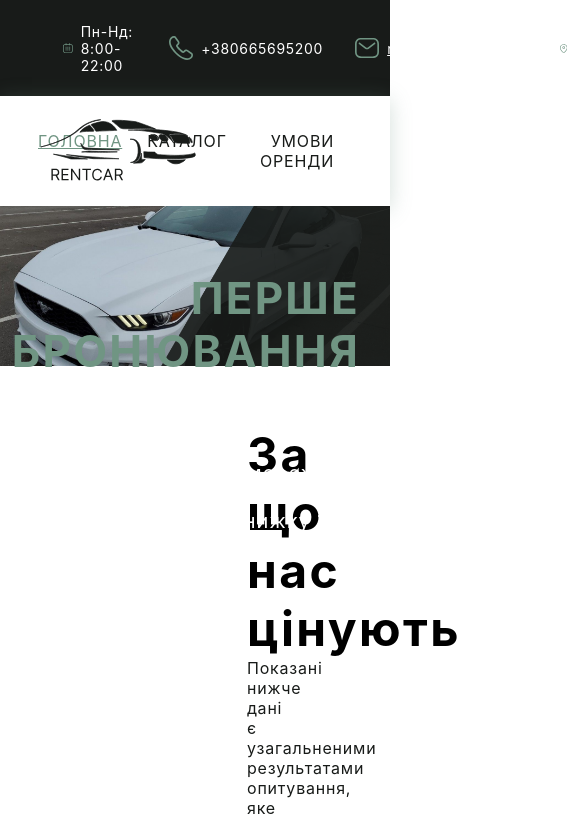
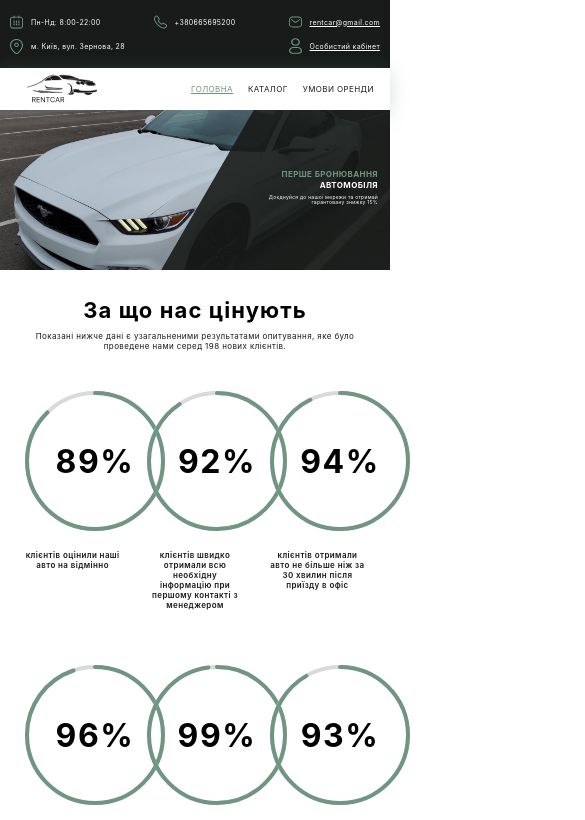
Before and after one commit to ks-ieremenko/cars, a React (Create React App) app: page / in a window 390 px wide. Shown: the top 820 px of the page, 585 px wide, since content can reach past the window. Built offline with nearby package versions, Linux system fonts and the light colour scheme.

Commit message:
add adaptive design

```diff
--- a/src/CarListPage/Car/Car.module.css
+++ b/src/CarListPage/Car/Car.module.css
@@ -3,7 +3,7 @@
 }
 
 .image {
-    width: 450px;
+    width: inherit;
 }
 
 .car h2 {
@@ -54,3 +54,69 @@
 .button:hover {
     background: rgba(112, 149, 131, 0.75);
 }
+
+@media screen and (max-width: 850px) {
+    .car {
+        width: 300px;
+    }
+
+    .car h2 {
+        font-size: 18px;
+    }
+
+    .iconsContainer {
+        gap: 2px;
+        justify-content: space-between;
+    }
+
+    .iconsContainer > div {
+        flex-basis: 30%;
+    }
+
+    .iconsContainer svg {
+        height: 18px;
+    }
+
+    .priceContainer {
+        column-gap: 10px;
+        font-size: 17px;
+        padding: 14px 0 21px 18px;
+    }
+
+    .priceContainer > p:last-child {
+        font-size: 14px;
+    }
+
+    .button {
+        font-size: 14px;
+        padding: 9px 0;
+    }
+}
+
+
+@media screen and (max-width: 450px) {
+    .car {
+        width: 250px;
+    }
+
+    .iconsContainer {
+        gap: 0;
+        justify-content: space-between;
+    }
+
+    .iconsContainer svg {
+        height: 16px;
+    }
+
+    .priceContainer {
+        font-size: 16px;
+    }
+
+    .priceContainer > p:last-child {
+        font-size: 12px;
+    }
+
+    .button {
+        font-size: 12px;
+    }
+}
--- a/src/CarListPage/Car/DescriptionIcon/DescriptionIcon.module.css
+++ b/src/CarListPage/Car/DescriptionIcon/DescriptionIcon.module.css
@@ -7,3 +7,9 @@
 .container svg {
     min-width: 33px;
 }
+
+@media screen and (max-width: 450px) {
+    .container {
+        gap: 0;
+    }
+}
--- a/src/CarListPage/CarListPage.module.css
+++ b/src/CarListPage/CarListPage.module.css
@@ -14,3 +14,26 @@
     margin-bottom: 70px;
     text-align: center;
 }
+
+@media screen and (max-width: 850px) {
+    .container {
+        font-size: 11px;
+        padding: 16px 16px 16px 31px;
+    }
+
+    .container h1 {
+        margin-bottom: 37px;
+    }
+}
+
+
+@media screen and (max-width: 450px) {
+    .container {
+        padding: 25px;
+    }
+
+    .container h1 {
+        margin-bottom: 20px;
+    }
+
+}
--- a/src/InfoPage/InfoPage.module.css
+++ b/src/InfoPage/InfoPage.module.css
@@ -22,3 +22,29 @@
 .link {
     color: #181B19;
 }
+
+@media screen and (max-width: 450px) {
+    .container {
+        padding: 28px 20px 110px 20px;
+    }
+
+    .container h1 {
+        margin-bottom: 14px;
+        font-size: 26px;
+    }
+
+    .container img {
+        max-width: 100%;
+    }
+
+    .carContainer {
+        flex-direction: column;
+    }
+
+    .carContainer p, .carContainer ol, .carContainer ul {
+        font-size: 12px;
+        line-height: 12px;
+    }
+
+
+}
--- a/src/MainPage/Advantages/Advantages.module.css
+++ b/src/MainPage/Advantages/Advantages.module.css
@@ -9,3 +9,16 @@
 .list {
     padding-left: 20px;
 }
+
+@media screen and (max-width: 450px) {
+    .title {
+        font-size: 30px;
+        line-height: 30px;
+        margin: 10px 0 13px 0;
+    }
+
+    ul {
+        font-size: 8px;
+    }
+
+}
--- a/src/MainPage/Description/Description.module.css
+++ b/src/MainPage/Description/Description.module.css
@@ -9,3 +9,14 @@
     text-align: center;
     margin: 100px 0 30px 0;
 }
+
+
+@media screen and (max-width: 450px) {
+    .title {
+        font-size: 30px;
+        line-height: 30px;
+        margin: 0 0 13px 0;
+    }
+
+
+}
--- a/src/MainPage/Header/Header.module.css
+++ b/src/MainPage/Header/Header.module.css
@@ -46,3 +46,48 @@
 
     color: #FFFFFF;
 }
+
+@media screen and (max-width: 1300px) {
+    .imageText h2 {
+        font-size: 38px;
+        line-height: 38px;
+    }
+}
+
+@media screen and (max-width: 850px) {
+    .imageText {
+        top: 42%;
+        right: 26px;
+    }
+
+    .imageText h2 {
+        font-size: 25px;
+        line-height: 25px;
+    }
+
+    .imageText p {
+        margin-top: 13px;
+        font-size: 14px;
+        line-height: 14px;
+    }
+}
+
+
+@media screen and (max-width: 450px) {
+    .imageText {
+        top: 36%;
+        right: 12px;
+    }
+
+    .imageText h2 {
+        font-size: 8px;
+        line-height: 11px;
+    }
+
+    .imageText p {
+        margin-top: 4px;
+        font-size: 5px;
+        line-height: 5px;
+    }
+
+}
--- a/src/MainPage/MainPage.module.css
+++ b/src/MainPage/MainPage.module.css
@@ -9,3 +9,21 @@
 .container p {
     color: #181B19;;
 }
+
+@media screen and (max-width: 850px) {
+    .container {
+        padding: 16px 16px 16px 31px;
+    }
+}
+
+
+@media screen and (max-width: 450px) {
+    .container {
+        padding: 25px;
+    }
+
+    .container p {
+        font-size: 8px;
+    }
+
+}
--- a/src/MainPage/ValuesList/ValuesList.module.css
+++ b/src/MainPage/ValuesList/ValuesList.module.css
@@ -8,6 +8,7 @@
     font-size: 48px;
     line-height: 58px;
     text-align: center;
+    margin-bottom: 10px;
 }
 
 .pieChartContainer {
@@ -15,6 +16,7 @@
     flex-wrap: wrap;
     text-align: center;
     column-gap: 95px;
+    justify-content: space-between;
 }
 
 .pieChart {
@@ -28,3 +30,24 @@
     max-width: 250px;
     margin: 15px auto;
 }
+
+@media screen and (max-width: 1300px) {
+    .pieChartContainer {
+        column-gap: 48px;
+    }
+}
+
+@media screen and (max-width: 850px) {
+}
+
+
+@media screen and (max-width: 450px) {
+    .pieChartContainer {
+        column-gap: 10px;
+    }
+
+    .title {
+        font-size: 22px;
+        line-height: 22px;
+    }
+}
--- a/src/Navbar/Navbar.module.css
+++ b/src/Navbar/Navbar.module.css
@@ -20,6 +20,7 @@
 .blackNav {
     background: #181B19;
     display: flex;
+    align-items: center;
     padding: 14px 63px;
     column-gap: 32px;
     font-weight: 400;
@@ -44,3 +45,37 @@
 .blackNav svg {
     color: #709583;
 }
+
+@media screen and (max-width: 850px) {
+    .blackNav {
+        font-size: 7px;
+        column-gap: 15px;
+        padding: 10px;
+        flex-wrap: wrap;
+        justify-content: space-between;
+    }
+
+    .blackNav svg {
+        width: 13px;
+    }
+
+    .container {
+        font-size: 14px;
+        padding: 20px 33px 20px 34px;
+        gap: 15px;
+    }
+
+    .container svg {
+        height: 30px;
+        width: 70px;
+        left: 27px;
+    }
+}
+
+
+@media screen and (max-width: 450px) {
+    .container {
+        font-size: 8px;
+        padding: 16px 16px 16px 31px;
+    }
+}
```
